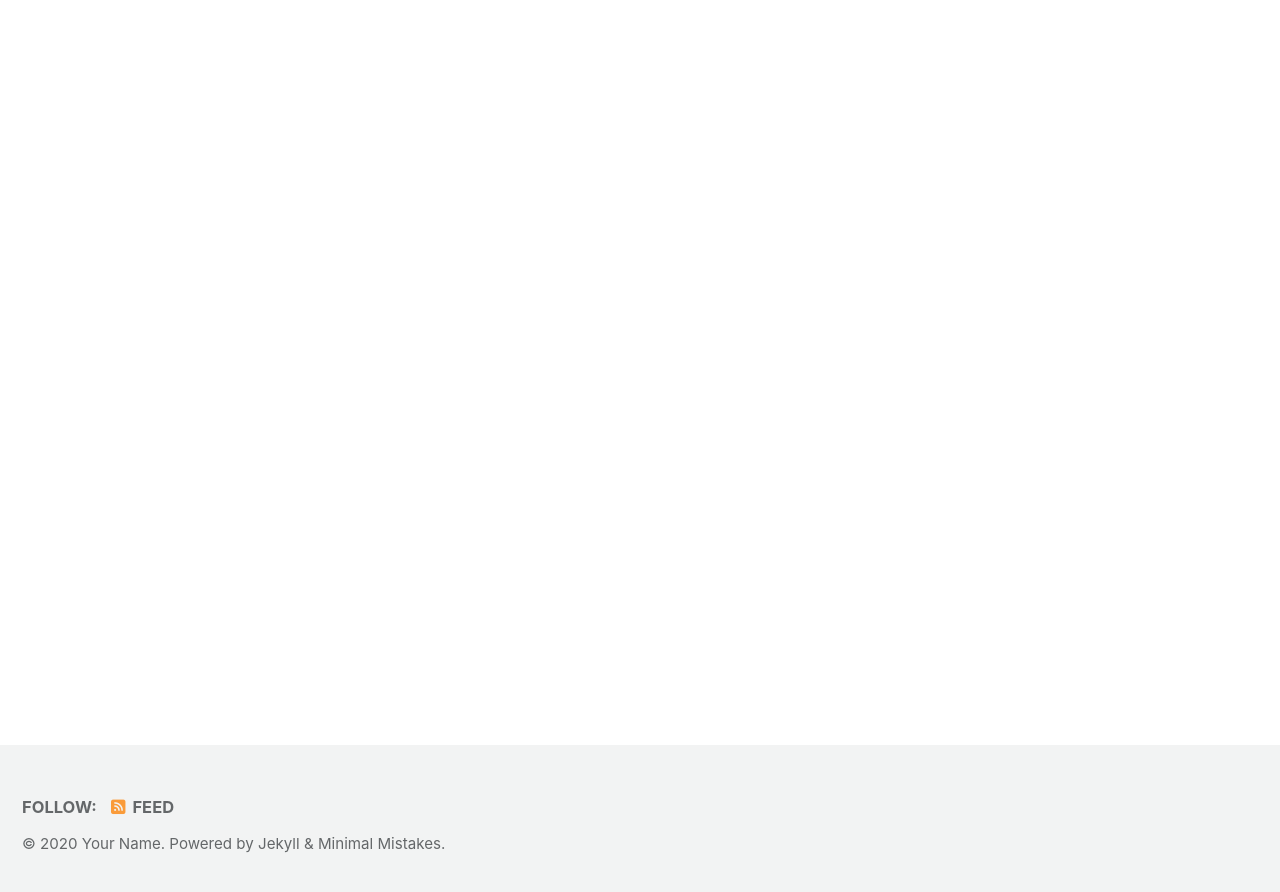
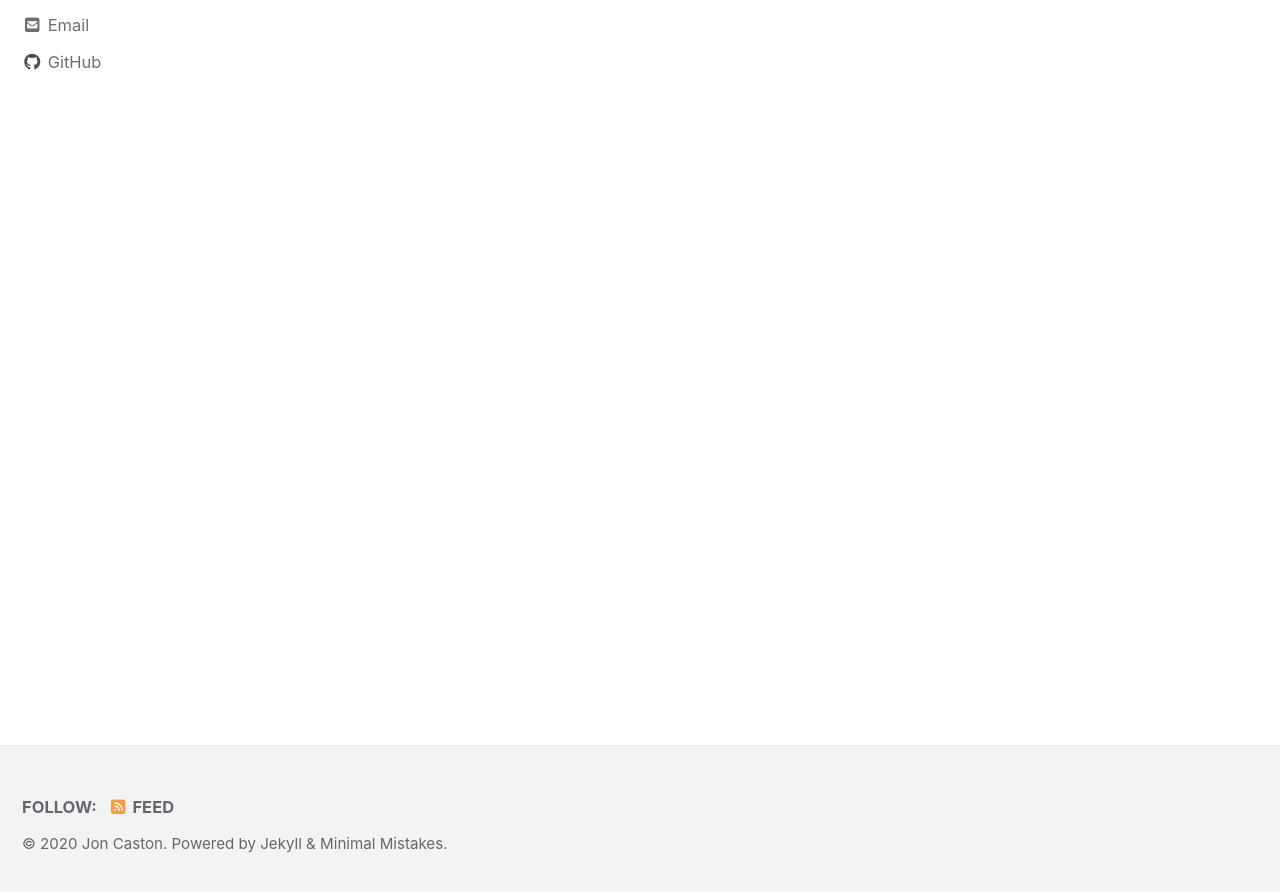
Before and after one commit to jcaston91/jcaston91.github.io, a Jekyll site: the page built from index.html, in a window 1280 px wide and 900 px high, scrolled down 222 px. Shown: the top 892 px of the window. Built offline with Jekyll 4.4.1, drawn with Linux system fonts in a browser that asks for light colours; cached includes are drawn as plain includes; nearby versions of some CDN libraries; the list of posts is cut into pages by our own code; some of the changed text lies outside the part shown.

Commit message:
1st update to page

```diff
--- a/_config.yml
+++ b/_config.yml
@@ -16,11 +16,11 @@ minimal_mistakes_skin    : "default" # "air", "aqua", "contrast", "dark", "dirt"
 
 # Site Settings
 locale                   : "en-US"
-title                    : "Site Title"
+title                    : "Jon Caston"
 title_separator          : "-"
 subtitle                 : # site tagline that appears below site title in masthead
-name                     : "Your Name"
-description              : "An amazing website."
+name                     : "Jon Caston"
+description              : "Data Science Portfolio"
 url                      : # the base hostname & protocol for your site e.g. "https://mmistakes.github.io"
 baseurl                  : # the subpath of your site, e.g. "/blog"
 repository               : # GitHub username/repo-name e.g. "mmistakes/minimal-mistakes"
@@ -93,11 +93,12 @@ analytics:
 
 # Site Author
 author:
-  name             : "Your Name"
+  name             : "Jon Caston"
   avatar           : # path of avatar image, e.g. "/assets/images/bio-photo.jpg"
-  bio              : "I am an **amazing** person."
+  bio              : "Data Science Portfolio"
   location         : "Somewhere"
-  email            :
+  email            : "j.caston.91@gmail.com"
+  github           : "jcaston91"
   links:
     - label: "Email"
       icon: "fas fa-fw fa-envelope-square"
@@ -279,3 +280,11 @@ defaults:
       comments: # true
       share: true
       related: true
+
+  # _pages
+  - scope:
+      path: ""
+      type: pages
+    values:
+      layout: single
+      author_profile: true
```
